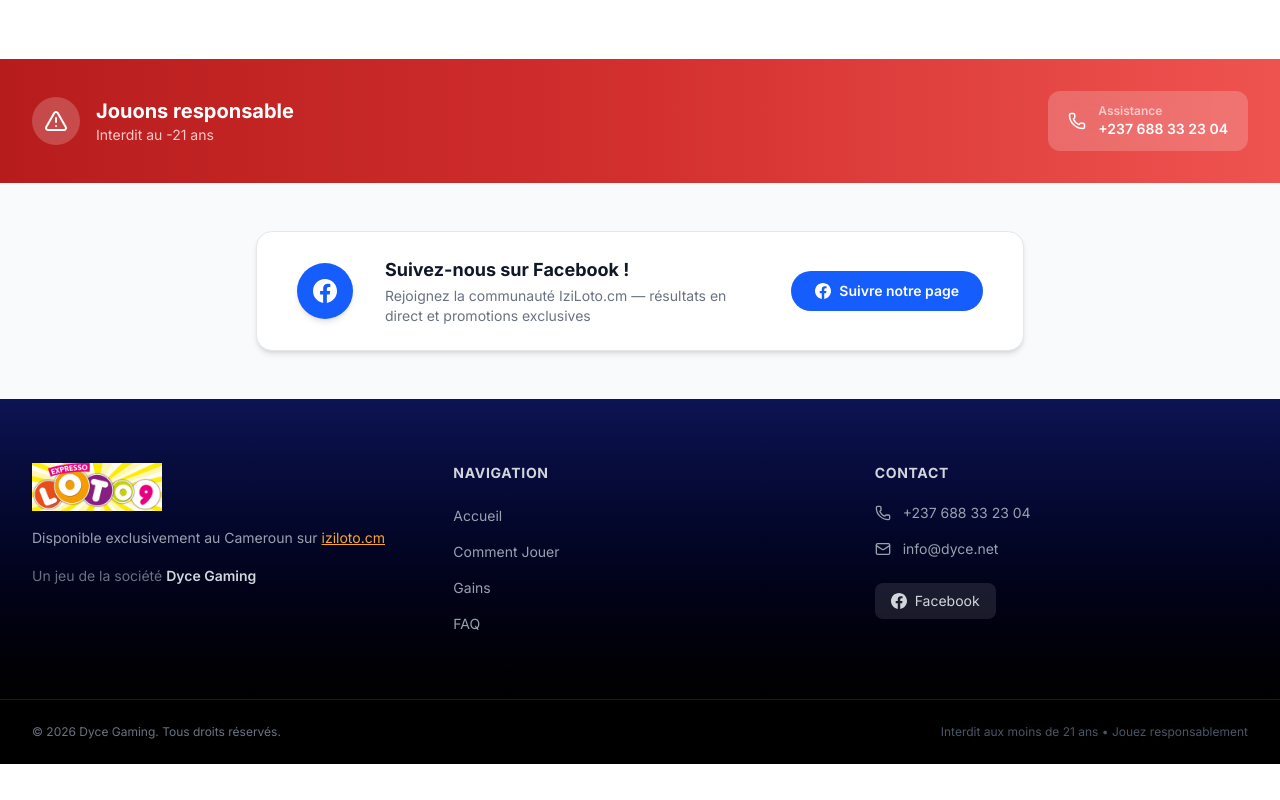
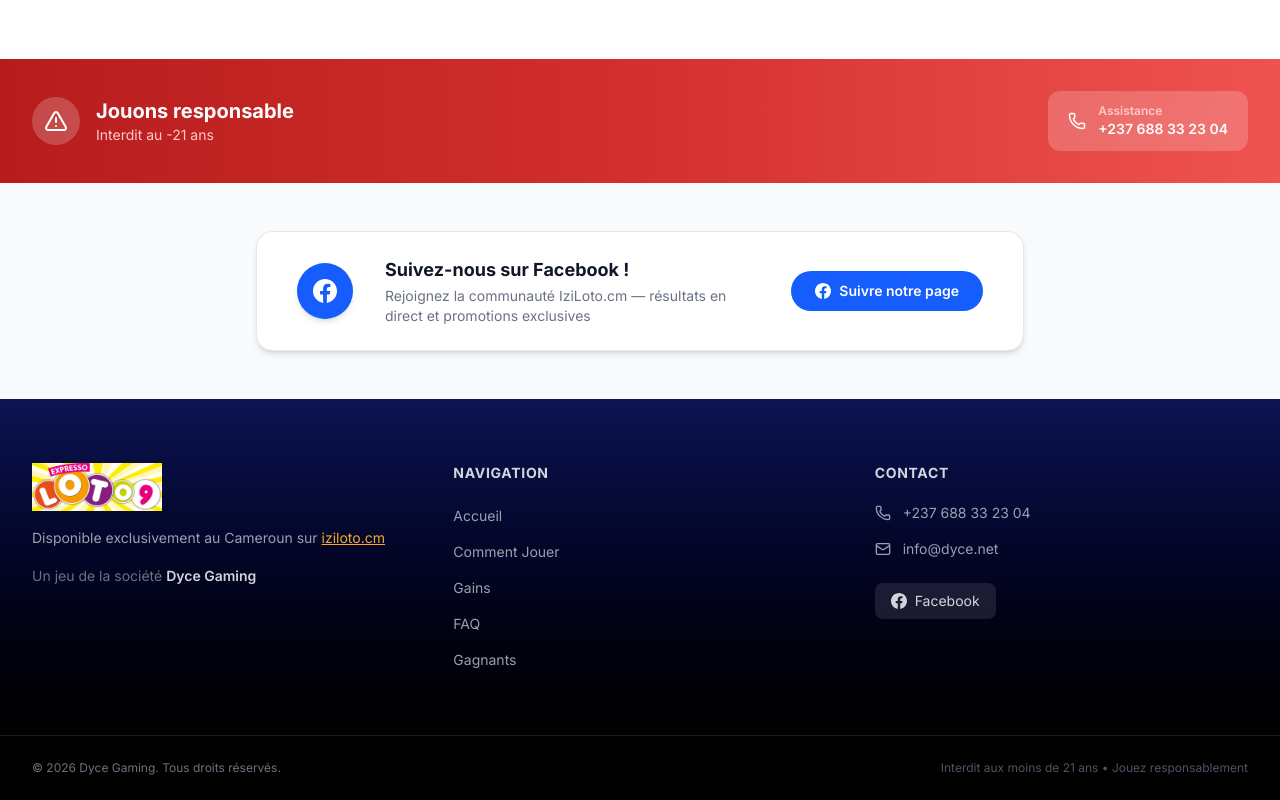
Before and after one commit to CodeSage25/Loto-9-Expresso-landing-page, a Next.js app: page / in a window 1280 px wide. Shown: the part 3198-3998 px from the top of the page. Before the commit the page ends 3962 px from the top, so only its background shows below. Built offline with nearby package versions, Linux system fonts and the light colour scheme.

Commit message:
Insertion de la navLinks dans le footer

```diff
--- a/components/Footer.tsx
+++ b/components/Footer.tsx
@@ -35,6 +35,7 @@ const quickLinks = [
   { label: "Comment Jouer", href: "#comment-jouer" },
   { label: "Gains", href: "#gains" },
   { label: "FAQ", href: "#faq" },
+  { label: "Gagnants", href: "/gagnants" },
 ];
 
 // ===========================
```
